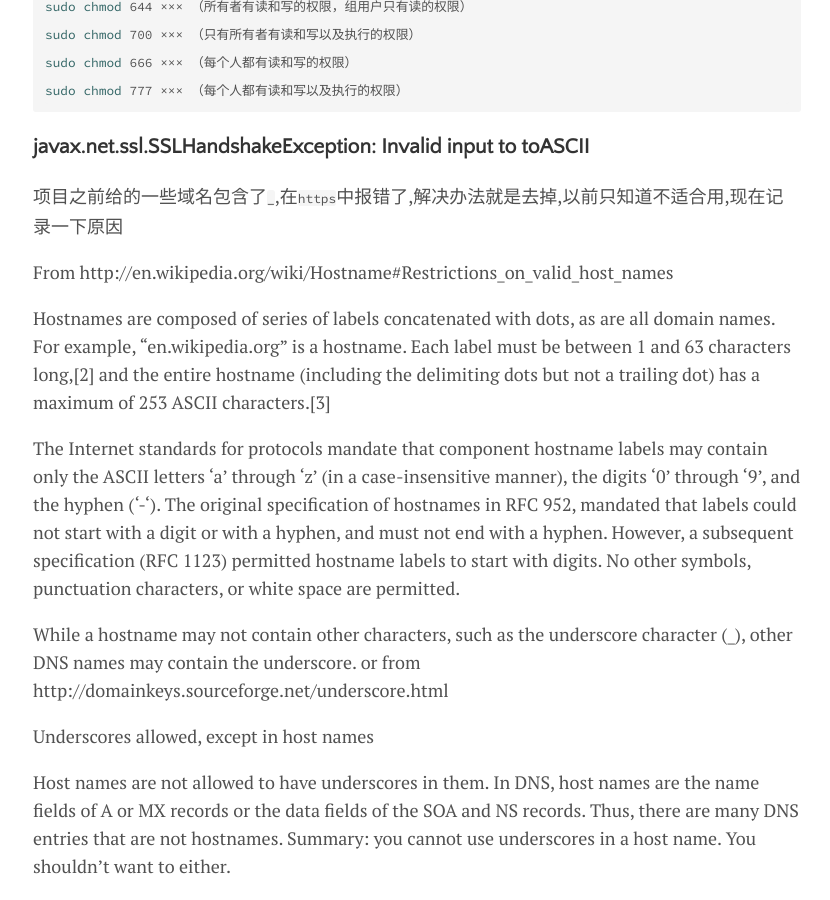
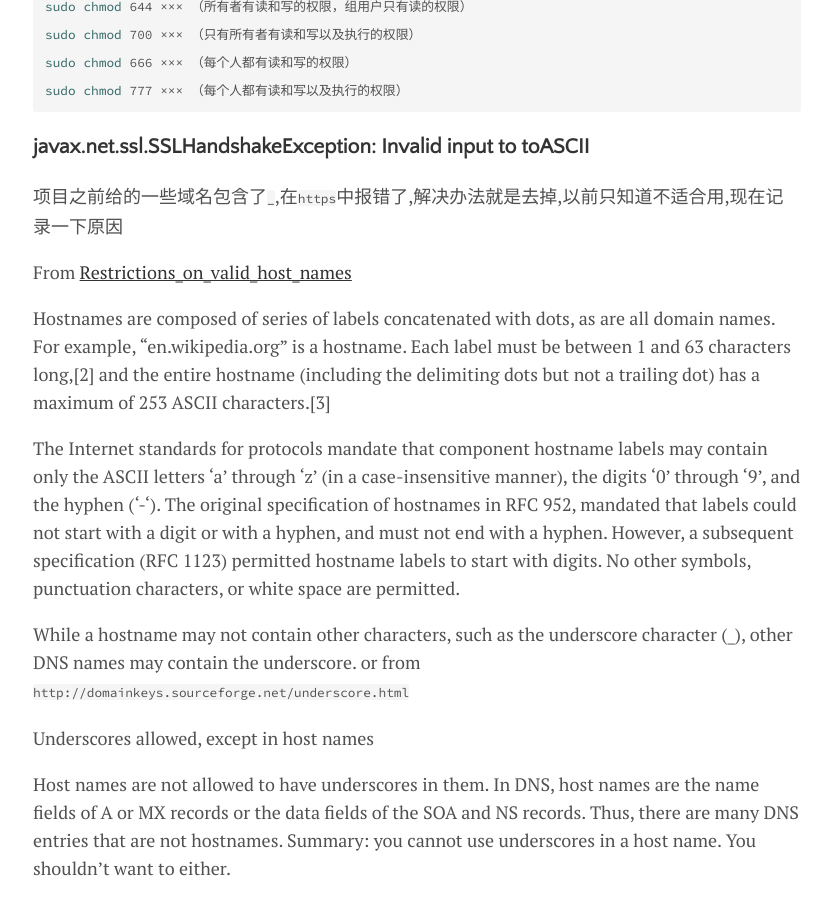
Before and after one commit to Haoxiqiang/haoxiqiang.github.io, a Jekyll site: the page built from _posts/2017-04-04-问题整理三.markdown, in a window 1280 px wide and 900 px high, scrolled down 1275 px. Shown: the whole window, without its empty margins (223-1053 px from the left). Built offline with Jekyll 4.4.1, drawn with Linux system fonts in a browser that asks for light colours; nearby versions of some CDN libraries.

Commit message:
upgrade gem deps.

```diff
--- a/Gemfile
+++ b/Gemfile
@@ -8,3 +8,5 @@
    gem "jekyll-paginate"
    gem "jekyll-feed"
 end
+
+gem "webrick", "~> 1.7"
--- a/_posts/2017-04-04-问题整理三.markdown
+++ b/_posts/2017-04-04-问题整理三.markdown
@@ -80,7 +81,7 @@
 
 While a hostname may not contain other characters, such as the underscore character (_), other
 DNS names may contain the underscore.
-or from http://domainkeys.sourceforge.net/underscore.html
+or from `http://domainkeys.sourceforge.net/underscore.html`
 
 Underscores allowed, except in host names
 
```
Also changed, not shown: other parts of _posts/2017-04-04-问题整理三.markdown (+2 -1 lines), README.md.
